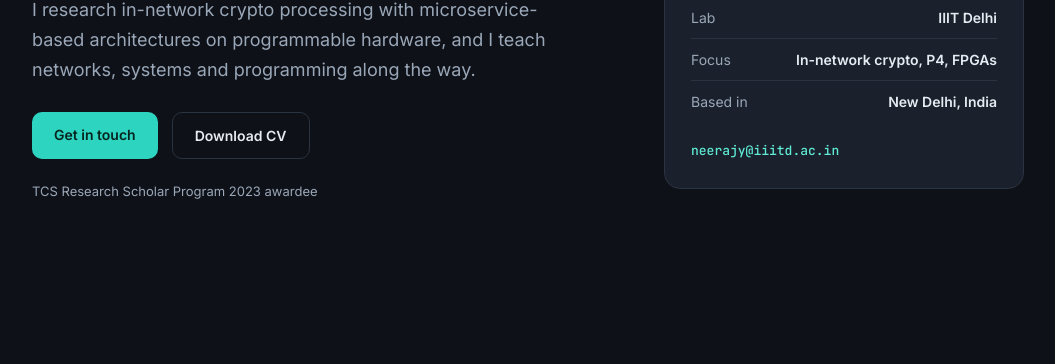
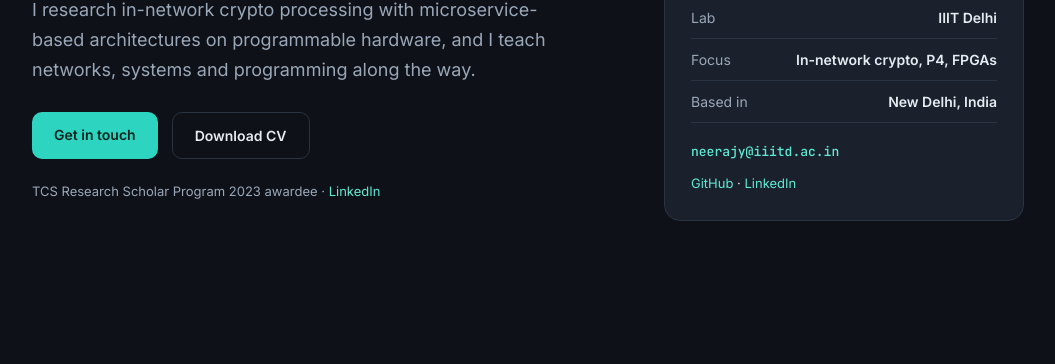
Before and after one commit to neerajy1998/neerajy1998.github.io, a plain HTML site: page index.html in a window 1280 px wide. Shown: the part 377-741 px from the top of the page, without its empty margins (112-1167 px from the left). Drawn offline with Linux system fonts and the light colour scheme.

Commit message:
Add LinkedIn and GitHub links

```diff
--- a/index.html
+++ b/index.html
@@ -38,7 +38,7 @@
         <a href="#contact" class="btn btn-primary">Get in touch</a>
         <a href="Neeraj_CV_Student.pdf" class="btn btn-ghost">Download CV</a>
       </div>
-      <p class="hero-meta">TCS Research Scholar Program 2023 awardee</p>
+      <p class="hero-meta">TCS Research Scholar Program 2023 awardee · <a href="https://www.linkedin.com/in/neerajy1998/" target="_blank" rel="noopener">LinkedIn</a></p>
     </div>
     <aside class="hero-card">
       <img class="hero-photo" src="assets/img/profile.jpeg" alt="Neeraj Kumar Yadav">
@@ -48,6 +48,7 @@
       <div class="hero-card-item"><span>Focus</span><strong>In-network crypto, P4, FPGAs</strong></div>
       <div class="hero-card-item"><span>Based in</span><strong>New Delhi, India</strong></div>
       <a class="hero-card-mail" href="mailto:neerajy@iiitd.ac.in">neerajy@iiitd.ac.in</a>
+      <div class="hero-card-social"><a href="https://github.com/neerajy1998" target="_blank" rel="noopener">GitHub</a> · <a href="https://www.linkedin.com/in/neerajy1998/" target="_blank" rel="noopener">LinkedIn</a></div>
     </aside>
   </div>
 </section>
--- a/styles.css
+++ b/styles.css
@@ -69,6 +69,11 @@ body {
 .hero-card-item:last-of-type { border-bottom: none; }
 .hero-card-item span { color: var(--muted); }
 .hero-card-item strong { font-weight: 600; text-align: right; }
+.hero-card-social { margin-top: 10px; font-size: 13px; }
+.hero-card-social a { color: var(--accent); text-decoration: none; }
+.hero-card-social a:hover { text-decoration: underline; }
+.hero-meta a { color: var(--accent); text-decoration: none; }
+.hero-meta a:hover { text-decoration: underline; }
 .hero-card-mail {
   display: block; margin-top: 18px; font-family: var(--mono); font-size: 13px;
   color: var(--accent); text-decoration: none; word-break: break-all;
```
